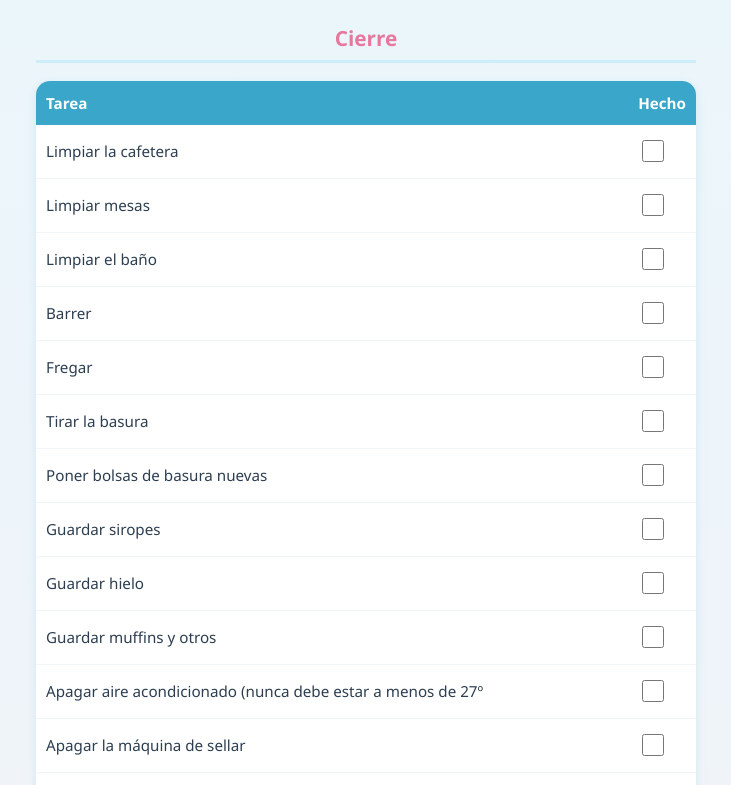
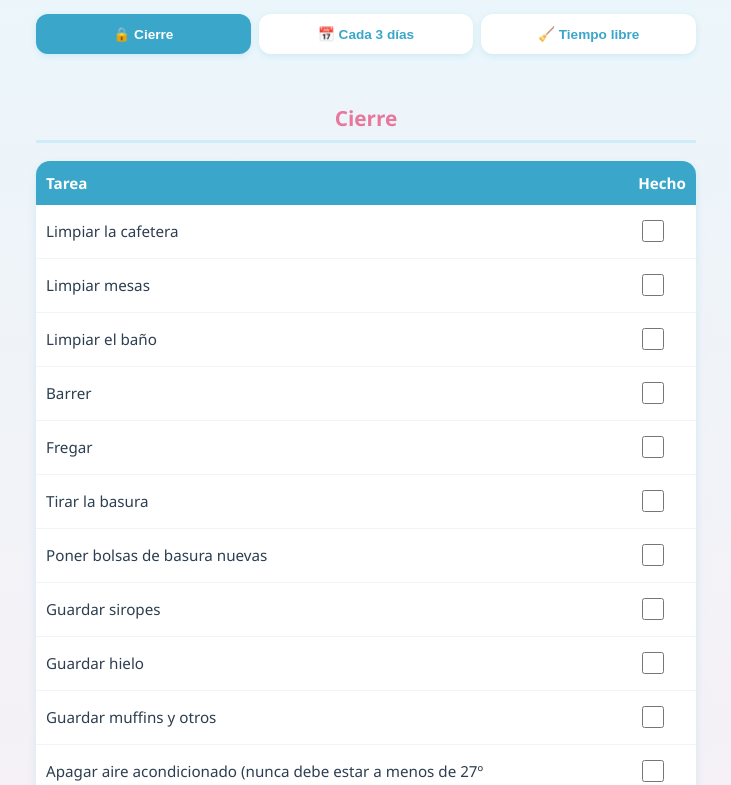
Before and after one commit to guanlink/chashier, a plain HTML site: page index.html in a window 1280 px wide. Shown: the part 100-885 px from the top of the page, without its empty margins (274-1005 px from the left). Drawn offline with Linux system fonts and the light colour scheme; no server answers.

Commit message:
Update index.html

```diff
--- a/index.html
+++ b/index.html
@@ -127,13 +127,64 @@
             font-size: 1.5em;
         }
     }
+
+	.tabs {
+        display: flex;
+        gap: 8px;
+        margin: 20px 0;
+        position: sticky;
+        top: 0;
+        background: #eaf6fb;
+        padding: 10px 0;
+        z-index: 10;
+    }
+
+    .tab-btn {
+        flex: 1;
+        padding: 12px 8px;
+        border: none;
+        border-radius: 12px;
+        background-color: #ffffff;
+        color: #3aa6c9;
+        font-weight: bold;
+        font-size: 0.85em;
+        cursor: pointer;
+        box-shadow: 0 2px 6px rgba(58, 166, 201, 0.15);
+        transition: 0.2s;
+    }
+
+    .tab-btn.active {
+        background-color: #3aa6c9;
+        color: white;
+    }
+
+    .seccion {
+        display: none;
+    }
+
+    .seccion.active {
+        display: block;
+    }
+
+    @media (max-width: 480px) {
+        .tab-btn {
+            font-size: 0.75em;
+            padding: 10px 4px;
+        }
+    }
 </style>
 </head>
 
 <body>
-    <h1>Checklist Cafetería</h1>
+    <h1>Checklist Chashier</h1>
 
+	<div class="tabs">
+    <button class="tab-btn active" onclick="mostrarSeccion('cierre', this)">🔒 Cierre</button>
+    <button class="tab-btn" onclick="mostrarSeccion('cada3', this)">📅 Cada 3 días</button>
+    <button class="tab-btn" onclick="mostrarSeccion('libre', this)">🧹 Tiempo libre</button>
+	</div>
 
+<div id="cierre" class="seccion active">
  <h2 align="center">Cierre</h2>
 
 <table>
@@ -248,6 +299,9 @@
     </tr>
 </table>
 
+</div>
+
+<div id="cada3" class="seccion">
  <h2 align="center">1 vez cada 3 días</h2>
 
 <table>
@@ -325,6 +379,11 @@
 
 </table>
 
+</div>
+
+
+<div id="libre" class="seccion">
+
 <h2 align="center">Cuando no hay clientes</h2>
 <h5 align="center">limpiezas que aparecen en cosas que hacer antes del cierre también aplican aquí</h1>
 
@@ -363,9 +422,23 @@
     <li>Colocar y ordenar el almacén</li>
 </ul>
 
+</div>
 </body>
 
 <script>
+
+function mostrarSeccion(id, boton) {
+    document.querySelectorAll(".seccion").forEach(function(sec) {
+        sec.classList.remove("active");
+    });
+    document.getElementById(id).classList.add("active");
+
+    document.querySelectorAll(".tab-btn").forEach(function(btn) {
+        btn.classList.remove("active");
+    });
+    boton.classList.add("active");
+}
+
 
 const URL_SCRIPT = "https://script.google.com/macros/s/AKfycbzHym0_194_R0LVvdAURDEaeLDAFLd6yXNDSIPeFnE7Dw6lXvyAFzPRRkCYq2RdjnLu/exec";
 
```
